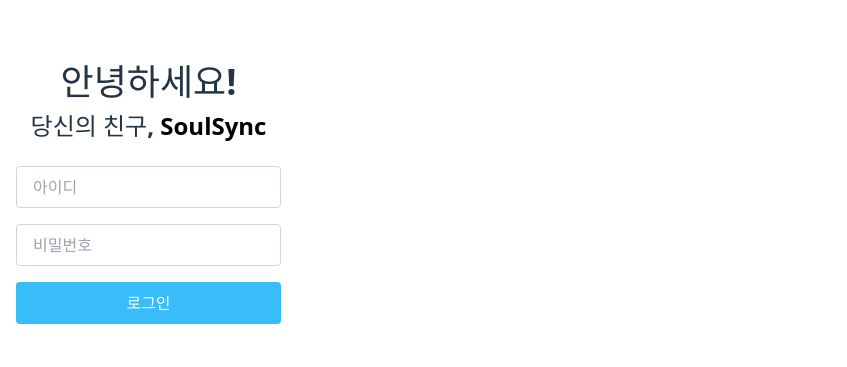
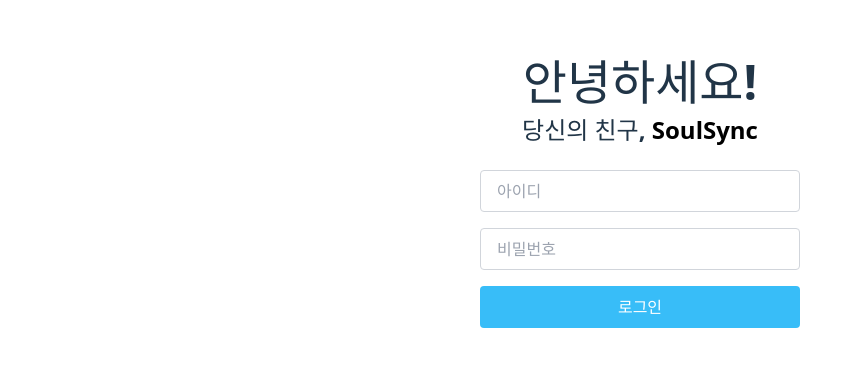
Before and after one commit to yeeunbak/SoulSync, a React (Vite) app in the folder frontend/: page / in a window 1280 px wide. Shown: the part 207-574 px from the top of the page, without its empty margins (0-847 px from the left). Built offline with nearby package versions, Linux system fonts and the light colour scheme.

Commit message:
LoginForm수정
로그인 페이지 수정

```diff
--- /dev/null
+++ b/frontend/src/components/LoginForm.tsx
@@ -0,0 +1,54 @@
+import { useState } from 'react';
+import { useNavigate } from 'react-router-dom';
+import { login } from '../api/auth';
+
+export default function LoginForm() {
+  const [username, setUsername] = useState('');
+  const [password, setPassword] = useState('');
+  const [error, setError] = useState('');
+  const navigate = useNavigate();
+
+  const handleSubmit = async (e: React.FormEvent) => {
+    e.preventDefault();
+    setError('');
+
+    try {
+      const res = await login(username, password);
+      navigate('/chat');
+    } catch (err: any) {
+      setError(err.response?.data?.detail || '로그인에 실패했습니다.');
+    }
+  };
+
+  return (
+    <div className="w-full max-w-xs text-center">
+      <h1 className="text-5xl font-bold mb-2">안녕하세요!</h1>
+      <h2 className="text-2xl font-semibold mb-6">
+        당신의 친구, <span className="font-bold text-black">SoulSync</span>
+      </h2>
+      <form onSubmit={handleSubmit} className="flex flex-col gap-4">
+        <input
+          type="text"
+          placeholder="아이디"
+          value={username}
+          onChange={(e) => setUsername(e.target.value)}
+          className="px-4 py-2 border border-gray-300 rounded"
+        />
+        <input
+          type="password"
+          placeholder="비밀번호"
+          value={password}
+          onChange={(e) => setPassword(e.target.value)}
+          className="px-4 py-2 border border-gray-300 rounded"
+        />
+        <button
+          type="submit"
+          className="bg-sky-400 hover:bg-sky-500 text-white font-semibold py-2 rounded"
+        >
+          로그인
+        </button>
+        {error && <p className="text-red-500 text-sm mt-2">{error}</p>}
+      </form>
+    </div>
+  );
+}
--- a/frontend/src/pages/Login.tsx
+++ b/frontend/src/pages/Login.tsx
@@ -1,56 +1,9 @@
-import { useState } from 'react';
-import { useNavigate } from 'react-router-dom';
-import { login } from '../api/auth';
+import LoginForm from '../components/LoginForm';
 
 export default function Login() {
-  const [username, setUsername] = useState('');
-  const [password, setPassword] = useState('');
-  const [error, setError] = useState('');
-  const navigate = useNavigate();
-
-  const handleSubmit = async (e: React.FormEvent) => {
-    e.preventDefault();
-    setError('');
-    try {
-      const res = await login(username, password);
-      console.log(res.data);
-      navigate('/chat');
-    } catch (err: any) {
-      setError(err.response?.data?.detail || 'Login failed');
-    }
-  };
-
   return (
-    <div className="flex justify-center items-center min-h-screen bg-white px-4">
-      <div className="w-full max-w-sm text-center">
-        <h1 className="text-4xl font-bold mb-2">안녕하세요!</h1>
-        <h2 className="text-2xl font-semibold mb-6">
-          당신의 친구, <span className="text-black font-bold">SoulSync</span>
-        </h2>
-        <form onSubmit={handleSubmit} className="flex flex-col gap-4">
-          <input
-            type="text"
-            placeholder="아이디"
-            value={username}
-            onChange={(e) => setUsername(e.target.value)}
-            className="px-4 py-2 border border-gray-300 rounded"
-          />
-          <input
-            type="password"
-            placeholder="비밀번호"
-            value={password}
-            onChange={(e) => setPassword(e.target.value)}
-            className="px-4 py-2 border border-gray-300 rounded"
-          />
-          <button
-            type="submit"
-            className="bg-sky-400 hover:bg-sky-500 text-white font-semibold py-2 rounded"
-          >
-            로그인
-          </button>
-          {error && <p className="text-red-500 text-sm mt-2">{error}</p>}
-        </form>
-      </div>
+    <div className="fixed inset-0 flex items-center justify-center bg-white">
+      <LoginForm />
     </div>
   );
 }
```
